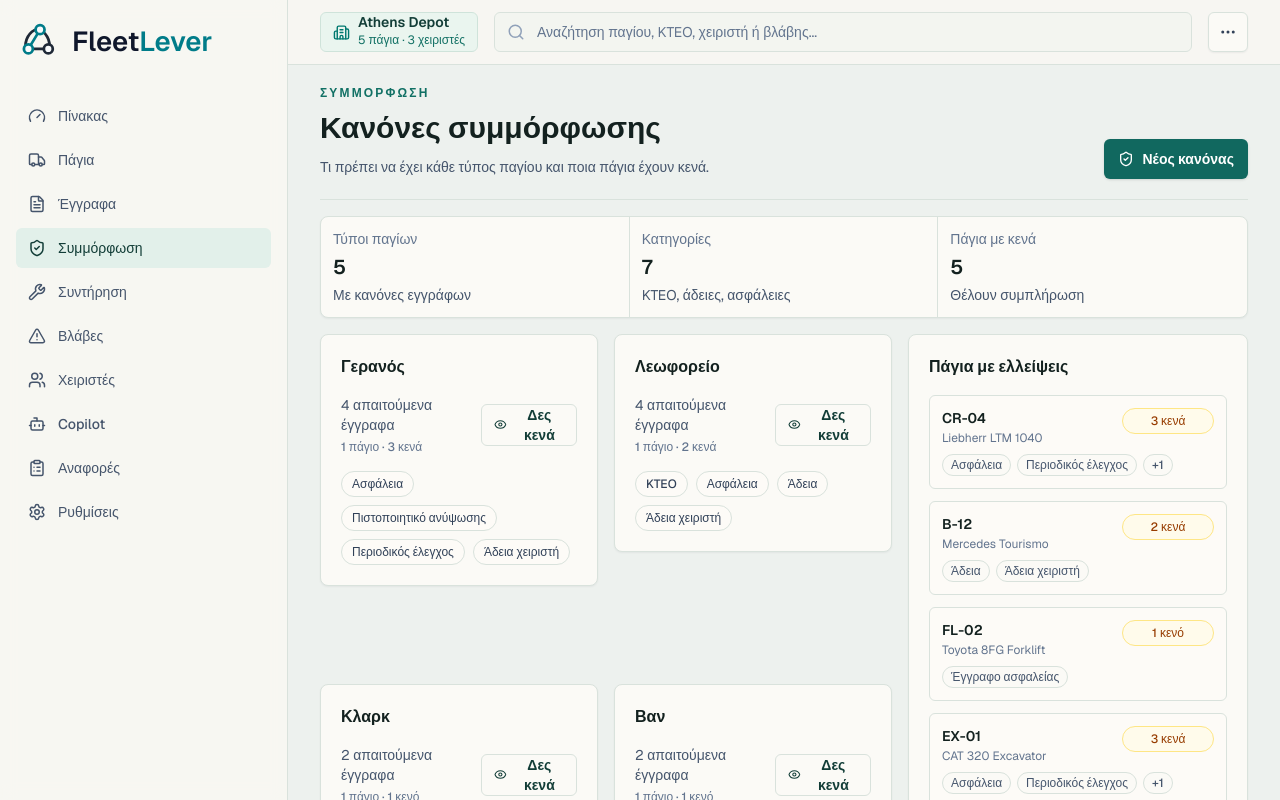
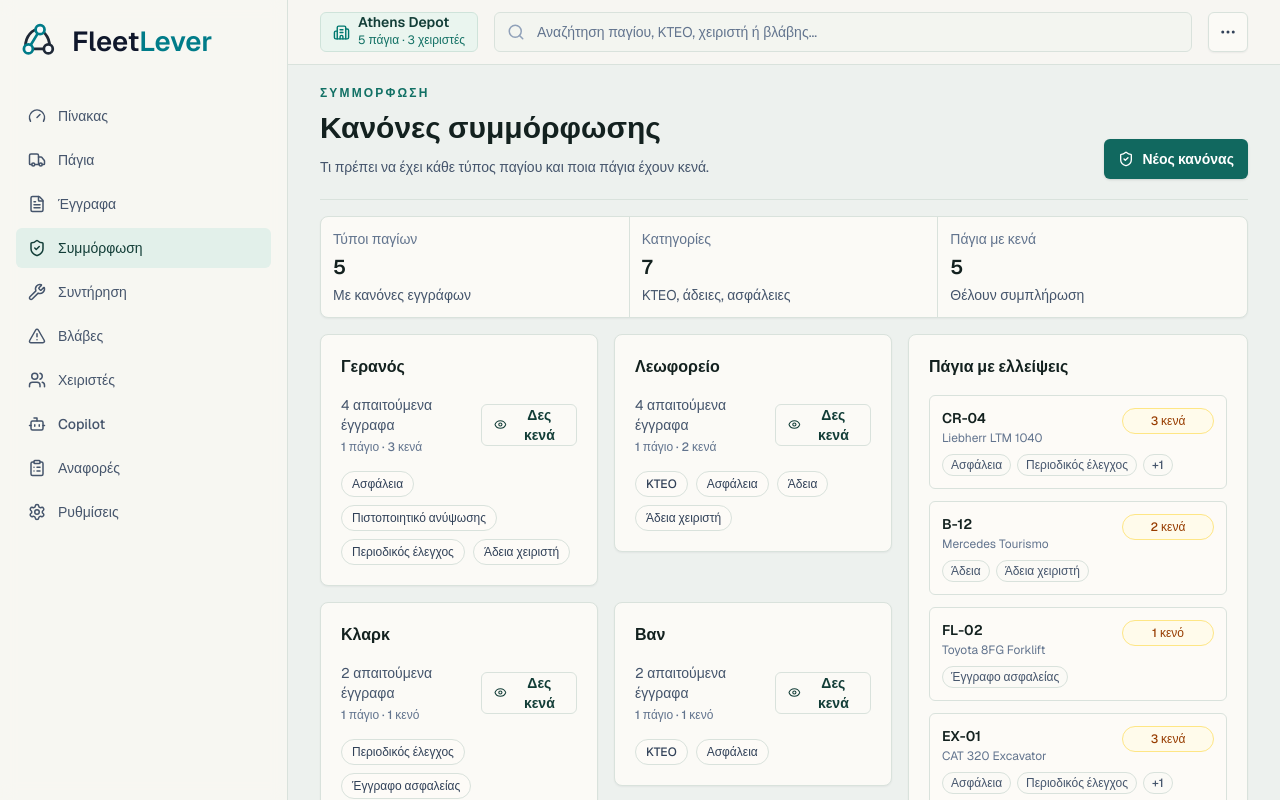
Before and after one commit to gkaragioul/FleetLever, a Next.js app: page / in a window 1280 px wide. Both pictures are taken after a click on the tab "Συμμόρφωση". Shown: the top 800 px of the page. Built offline with nearby package versions, Linux system fonts and the light colour scheme.

Commit message:
Fix compliance rule grid spacing

```diff
--- a/src/components/fleetlever/operations-console.tsx
+++ b/src/components/fleetlever/operations-console.tsx
@@ -1622,8 +1622,8 @@ function CompliancePanel() {
           </div>
         ))}
       </div>
-      <div className="grid gap-4 xl:grid-cols-[minmax(0,1fr)_340px]">
-        <div className="grid items-start gap-4 lg:grid-cols-2">
+      <div className="grid items-start gap-4 xl:grid-cols-[minmax(0,1fr)_340px]">
+        <div className="grid content-start items-start gap-4 lg:grid-cols-2">
           {assetsWithGapsByType.map((template) => (
             <DataCard key={template.assetType} title={assetTypeLabels[template.assetType] ?? template.assetType}>
               <div className="mb-4 flex items-center justify-between gap-3">
```
